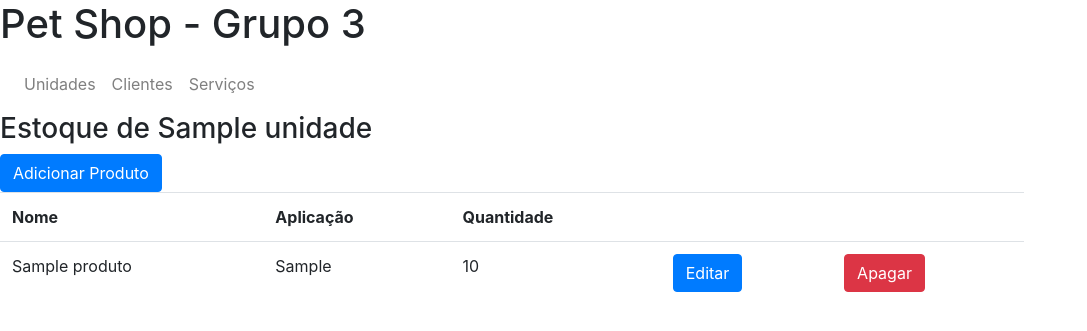
After one commit to VitorWall/pet_shop_bd, a Django app: page /estoque/1 in a window 1280 px wide. The commit adds this page. Shown: the top 331 px of the page, without its empty margins (0-1087 px from the left). Run offline with Django 3.2, Linux system fonts and the light colour scheme; tables that the repository leaves empty hold one stand-in row (values such as "Sample post"); some libraries are stand-ins or nearby versions.

Commit message:
Listagem de produtos do estoque de uma unidade

```diff
--- a/pet_shop_bd/sistema_pet_shop/admin.py
+++ b/pet_shop_bd/sistema_pet_shop/admin.py
@@ -9,7 +9,7 @@ admin.site.register(Cliente)
 admin.site.register(Funcionario)
 admin.site.register(Servico)
 admin.site.register(Unidade)
-admin.site.register(Estoque)
+admin.site.register(Produto)
 admin.site.register(Acomodacao)
 admin.site.register(Sala)
 admin.site.register(Agendamento)
--- /dev/null
+++ b/pet_shop_bd/sistema_pet_shop/templates/sistema_pet_shop/produto_list.html
@@ -0,0 +1,37 @@
+{% extends "sistema_pet_shop/base.html"%}
+
+{% block title %}Sistema Pet Shop{% endblock %}
+
+{% block content %}
+    <h3>Estoque de {{estoque.unidade.nome}}</h3>
+    <a href="/novo-produto">
+        <button class="btn btn-primary">Adicionar Produto</button>
+    </a>
+    <table class="table"  style="width:80% ">
+        <tr>
+            <th>Nome</th>
+            <th>Aplicação</th>
+            <th>Quantidade</th>
+            <th></th>
+            <th></th>
+        </tr>
+        {% for produto in estoque %}
+        <tr>
+            <td>{{ produto.nome }}</td>
+            <td>{{ produto.aplicacao }}</td>
+            <td>{{ produto.quantidade}}</td>
+
+            <td>
+                <a href="/editar-produto/{{ produto.id }}">
+                    <button class="btn btn-primary">Editar</button>
+                </a>
+            </td>
+            <td>
+                <a href="/delete-produto/{{ produto.id }}">
+                    <button class="btn btn-danger">Apagar</button>
+                </a>
+            </td>
+        </tr>
+        {% endfor %}
+    </table>
+{% endblock %}
--- a/pet_shop_bd/sistema_pet_shop/templates/sistema_pet_shop/unidade_detail.html
+++ b/pet_shop_bd/sistema_pet_shop/templates/sistema_pet_shop/unidade_detail.html
@@ -3,6 +3,8 @@
 {% block title %}Unidade {{unidade.nome}}{% endblock %}
 
 {% block content %}
+    <h3>Unidade {{unidade.nome}}</h3>
+    <p> </p>
     <h5><a href="/funcionarios/{{unidade.id}}">Quadro de funcionários</a></h5>
     <h5><a href="/salas/{{unidade.id}}">Salas</a></h5>
     <h5><a href="/acomodacoes/{{unidade.id}}">Acomodações</a></h5>
--- a/pet_shop_bd/sistema_pet_shop/urls.py
+++ b/pet_shop_bd/sistema_pet_shop/urls.py
@@ -41,5 +41,6 @@ urlpatterns = [
     path('nova-estadia/<int:pk>', views.novaEstadia, name="nova-estadia"),
     path('editar-estadia/<int:pk>', views.editEstadia, name="nova-estadia"),
     path('delete-estadia/<int:pk>', views.deleteEstadia, name='delete-estadia'),
+    path('estoque/<int:pk>', views.Estoque.as_view(), name="estoque"),
 
 ]
--- a/pet_shop_bd/sistema_pet_shop/views.py
+++ b/pet_shop_bd/sistema_pet_shop/views.py
@@ -304,3 +304,12 @@ def deleteSala (request, pk, template_name=''):
     sala = get_object_or_404(Sala, id=pk)
     sala.delete()
     return redirect('/salas')
+
+# ESTOQUE---------------------
+class Estoque (ListView):
+    def get(self, request, pk, *args, **kwargs):
+        unidade = get_object_or_404(Unidade, id=pk)
+        estoque = Produto.objects.filter(unidade=unidade.id)
+        estoque.unidade = unidade
+        context = {'estoque': estoque}
+        return render(request,'sistema_pet_shop/produto_list.html', context=context)
```
Also changed, not shown: pet_shop_bd/sistema_pet_shop/migrations/0002_auto_20210420_0004.py (added).
